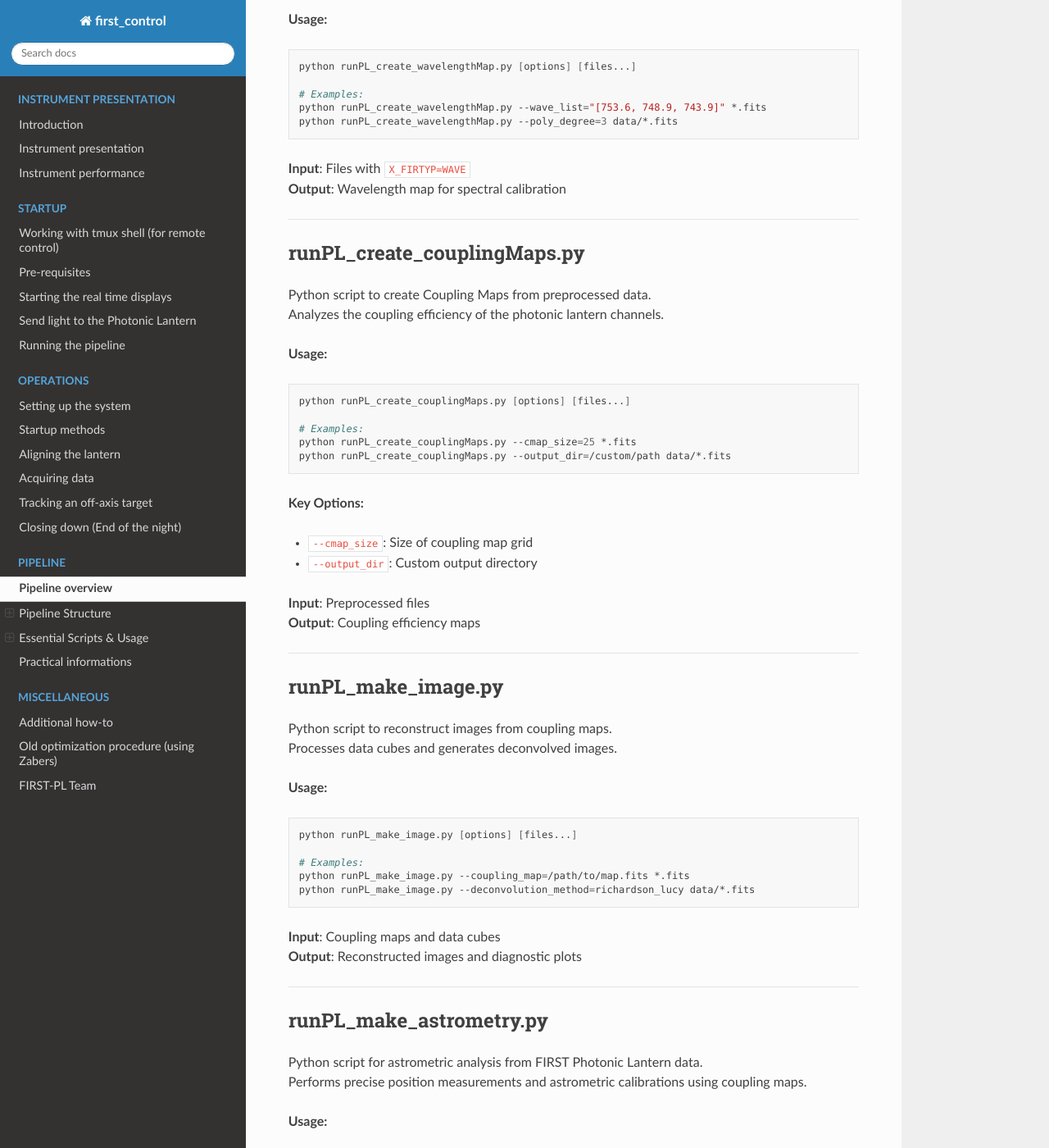
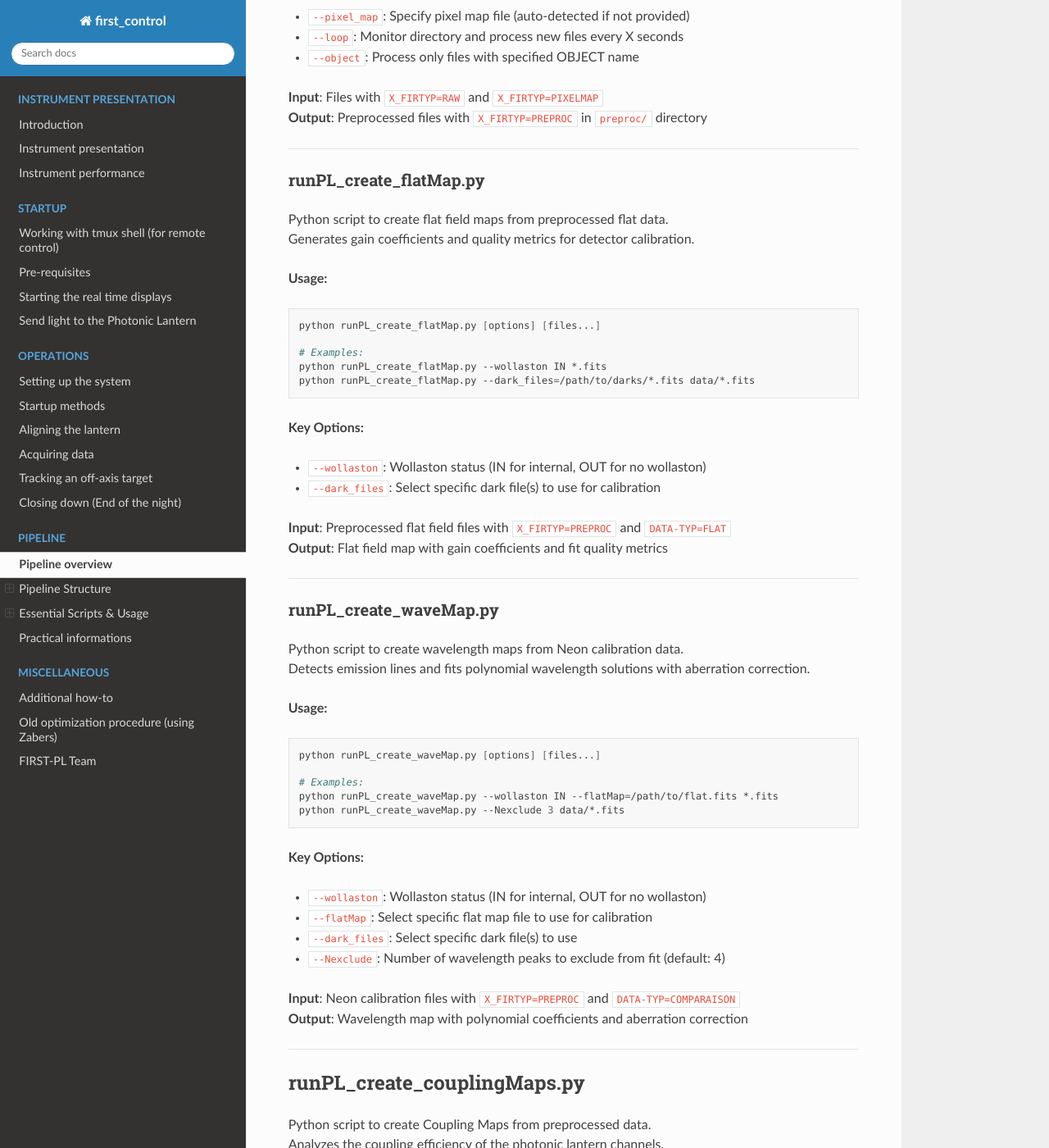
Before and after one commit to scexao-org/first_control, a Sphinx documentation site: the page built from source/pipeline_recipies.md, in a window 1280 px wide and 1400 px high, scrolled down 3575 px. Shown: the whole window at 82% size. Built offline with Sphinx 7.4.7 and the Read the Docs theme 3.1.0, drawn with Linux system fonts in a browser that asks for light colours; some of the changed text lies outside the part shown.

Commit message:
update pipeline description

````diff
--- a/source/pipeline_recipies.md
+++ b/source/pipeline_recipies.md
@@ -13,7 +13,8 @@
 ├── classes/          # Data structure classes
 │   ├── runPL_class_couplingMap.py
 │   ├── runPL_class_dataCube.py
-│   └── runPL_class_pixelMap.py
+│   ├── runPL_class_pixelMap.py
+│   └── runPL_class_flatMap.py
 ├── libraries/        # Utility functions
 │   ├── runPL_library_basic.py
 │   ├── runPL_library_io.py
@@ -22,7 +23,19 @@
 └── [main scripts]    # Primary pipeline scripts
 ```
 
-## Key Components & Workflow
+## Workflow
+
+1. **Inspect FITS files**: `./runPL_dfits <file>`
+2. **Update keywords if needed**: `python runPL_changeKeyword.py --X_FIRTYP=RAW *.fits`
+3. **Create pixel map**: `python runPL_create_pixelMap.py --filter_files *.fits`
+4. **Preprocess data**: `python runPL_make_preproc.py /data/directory`
+5. **Create flat field map**: `python runPL_create_flatMap.py *.fits`
+6. **Generate wavelength map**: `python runPL_create_waveMap.py *.fits`
+7. **Create coupling maps**: `python runPL_create_couplingMaps.py *.fits`
+8. **Perform astrometry**: `python runPL_make_astrometry.py *.fits`
+9. **Reconstruct images**: `python runPL_make_image.py *.fits`
+
+## Key Components
 - **Shell and Python scripts**: Each major step is a separate script
 - **Data flow**: Raw FITS files → Pixel Map → Preprocessing → Wavelength Map → Coupling Maps → Calibration → Image Reconstruction
 - **Script chaining**: Output from one script is often input for the next
@@ -117,23 +130,52 @@
 **Input**: Files with `X_FIRTYP=RAW` and `X_FIRTYP=PIXELMAP`
 **Output**: Preprocessed files with `X_FIRTYP=PREPROC` in `preproc/` directory
 
+
 ---
 
-## runPL_create_wavelengthMap.py
-Python script to create a Wavelength Map from preprocessed data.
-Identifies emission lines and maps them to pixel positions for wavelength calibration.
+### runPL_create_flatMap.py
+Python script to create flat field maps from preprocessed flat data.
+Generates gain coefficients and quality metrics for detector calibration.
 
 **Usage:**
 ```bash
-python runPL_create_wavelengthMap.py [options] [files...]
+python runPL_create_flatMap.py [options] [files...]
 
 # Examples:
-python runPL_create_wavelengthMap.py --wave_list="[753.6, 748.9, 743.9]" *.fits
-python runPL_create_wavelengthMap.py --poly_degree=3 data/*.fits
+python runPL_create_flatMap.py --wollaston IN *.fits
+python runPL_create_flatMap.py --dark_files=/path/to/darks/*.fits data/*.fits
 ```
 
-**Input**: Files with `X_FIRTYP=WAVE`
-**Output**: Wavelength map for spectral calibration
+**Key Options:**
+- `--wollaston`: Wollaston status (IN for internal, OUT for no wollaston)
+- `--dark_files`: Select specific dark file(s) to use for calibration
+
+**Input**: Preprocessed flat field files with `X_FIRTYP=PREPROC` and `DATA-TYP=FLAT`
+**Output**: Flat field map with gain coefficients and fit quality metrics
+
+---
+
+### runPL_create_waveMap.py
+Python script to create wavelength maps from Neon calibration data.
+Detects emission lines and fits polynomial wavelength solutions with aberration correction.
+
+**Usage:**
+```bash
+python runPL_create_waveMap.py [options] [files...]
+
+# Examples:
+python runPL_create_waveMap.py --wollaston IN --flatMap=/path/to/flat.fits *.fits
+python runPL_create_waveMap.py --Nexclude 3 data/*.fits
+```
+
+**Key Options:**
+- `--wollaston`: Wollaston status (IN for internal, OUT for no wollaston)
+- `--flatMap`: Select specific flat map file to use for calibration
+- `--dark_files`: Select specific dark file(s) to use
+- `--Nexclude`: Number of wavelength peaks to exclude from fit (default: 4)
+
+**Input**: Neon calibration files with `X_FIRTYP=PREPROC` and `DATA-TYP=COMPARAISON`
+**Output**: Wavelength map with polynomial coefficients and aberration correction
 
 ---
 
````
Also changed, not shown: source/instrument_setup.md (+0 -9 lines), source/pipeline_utility_tools.md (+0 -11 lines).
